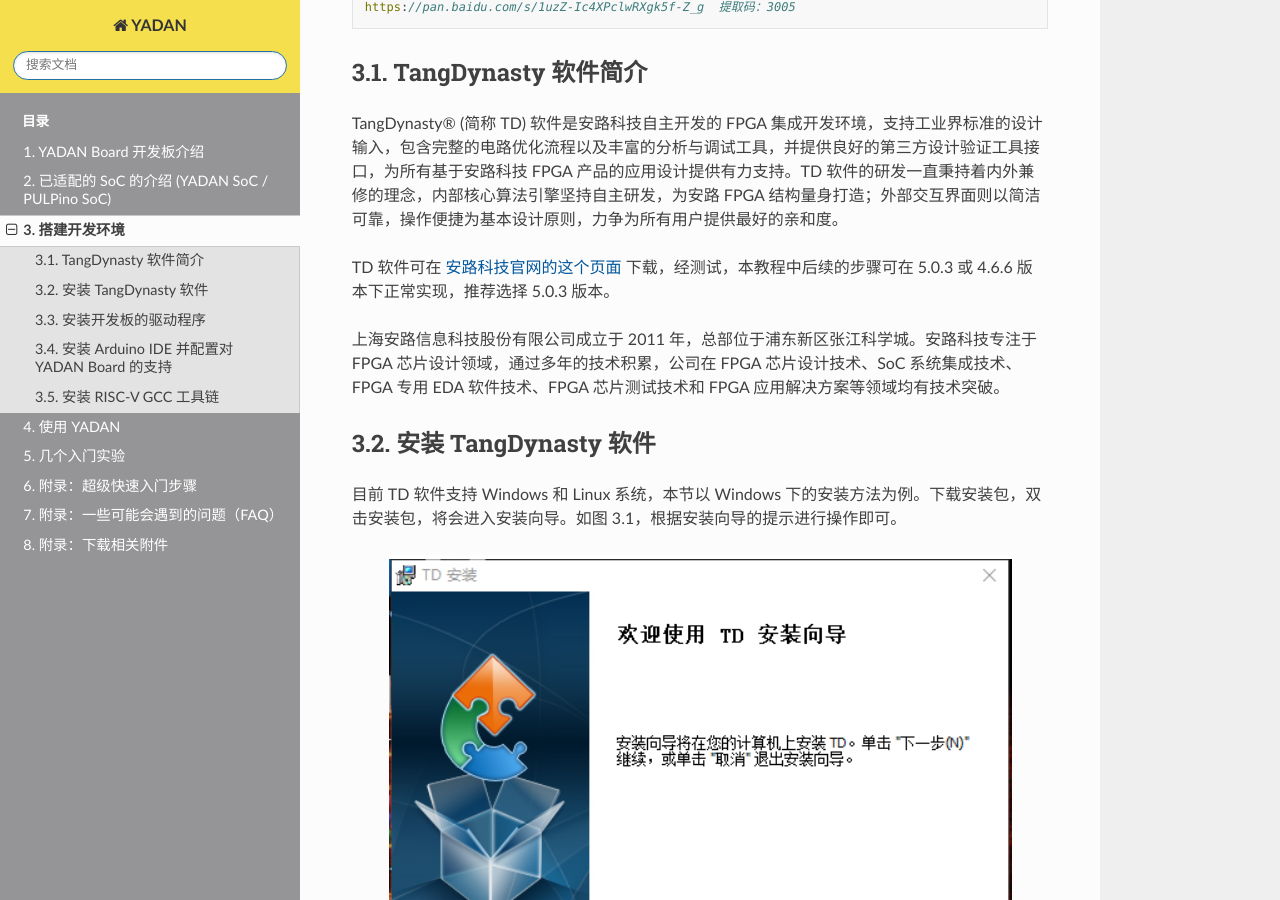
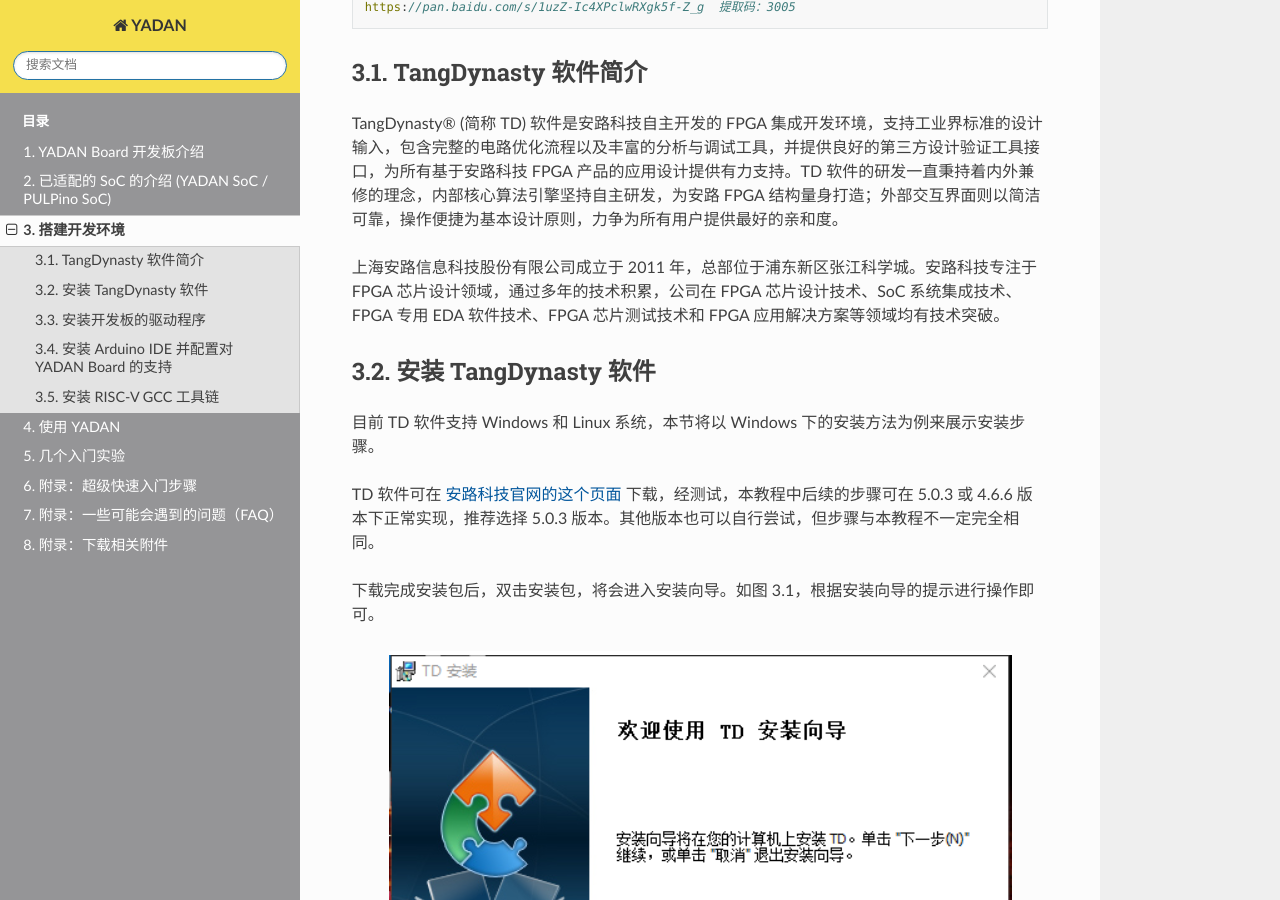
Before and after one commit to CSY-tvgo/YADAN-Docs, a Sphinx documentation site: the page built from docs/source/chap3.md, in a window 1280 px wide and 900 px high, scrolled down 326 px. Built offline with Sphinx 7.4.7 and the Read the Docs theme 2.0.0, drawn with Linux system fonts in a browser that asks for light colours; comment, search, counter and statistics services are not loaded.

Commit message:
add some notices about the version of TangDynasty

```diff
--- a/docs/source/chap3.md
+++ b/docs/source/chap3.md
@@ -10,12 +10,14 @@
 ## TangDynasty 软件简介
 TangDynasty® (简称 TD) 软件是安路科技自主开发的 FPGA 集成开发环境，支持工业界标准的设计输入，包含完整的电路优化流程以及丰富的分析与调试工具，并提供良好的第三方设计验证工具接口，为所有基于安路科技 FPGA 产品的应用设计提供有力支持。TD 软件的研发一直秉持着内外兼修的理念，内部核心算法引擎坚持自主研发，为安路 FPGA 结构量身打造；外部交互界面则以简洁可靠，操作便捷为基本设计原则，力争为所有用户提供最好的亲和度。
 
-TD 软件可在 [安路科技官网的这个页面](http://www.anlogic.com/down1.aspx?TypeId=13) 下载，经测试，本教程中后续的步骤可在 5.0.3 或 4.6.6 版本下正常实现，推荐选择 5.0.3 版本。
-
 上海安路信息科技股份有限公司成立于 2011 年，总部位于浦东新区张江科学城。安路科技专注于 FPGA 芯片设计领域，通过多年的技术积累，公司在 FPGA 芯片设计技术、SoC 系统集成技术、FPGA 专用 EDA 软件技术、FPGA 芯片测试技术和 FPGA 应用解决方案等领域均有技术突破。
 
 ## 安装 TangDynasty 软件
-目前 TD 软件支持 Windows 和 Linux 系统，本节以 Windows 下的安装方法为例。下载安装包，双击安装包，将会进入安装向导。如图 3.1，根据安装向导的提示进行操作即可。
+目前 TD 软件支持 Windows 和 Linux 系统，本节将以 Windows 下的安装方法为例来展示安装步骤。
+
+TD 软件可在 [安路科技官网的这个页面](http://www.anlogic.com/down1.aspx?TypeId=13) 下载，经测试，本教程中后续的步骤可在 5.0.3 或 4.6.6 版本下正常实现，推荐选择 5.0.3 版本。其他版本也可以自行尝试，但步骤与本教程不一定完全相同。
+
+下载完成安装包后，双击安装包，将会进入安装向导。如图 3.1，根据安装向导的提示进行操作即可。
 
 **<center>![图 3.1 TD 软件安装向导的操作示意图 - 1](imgs/img_03_01.png)
 ![图 3.1 TD 软件安装向导的操作示意图 - 2](imgs/img_03_02.png)
```
